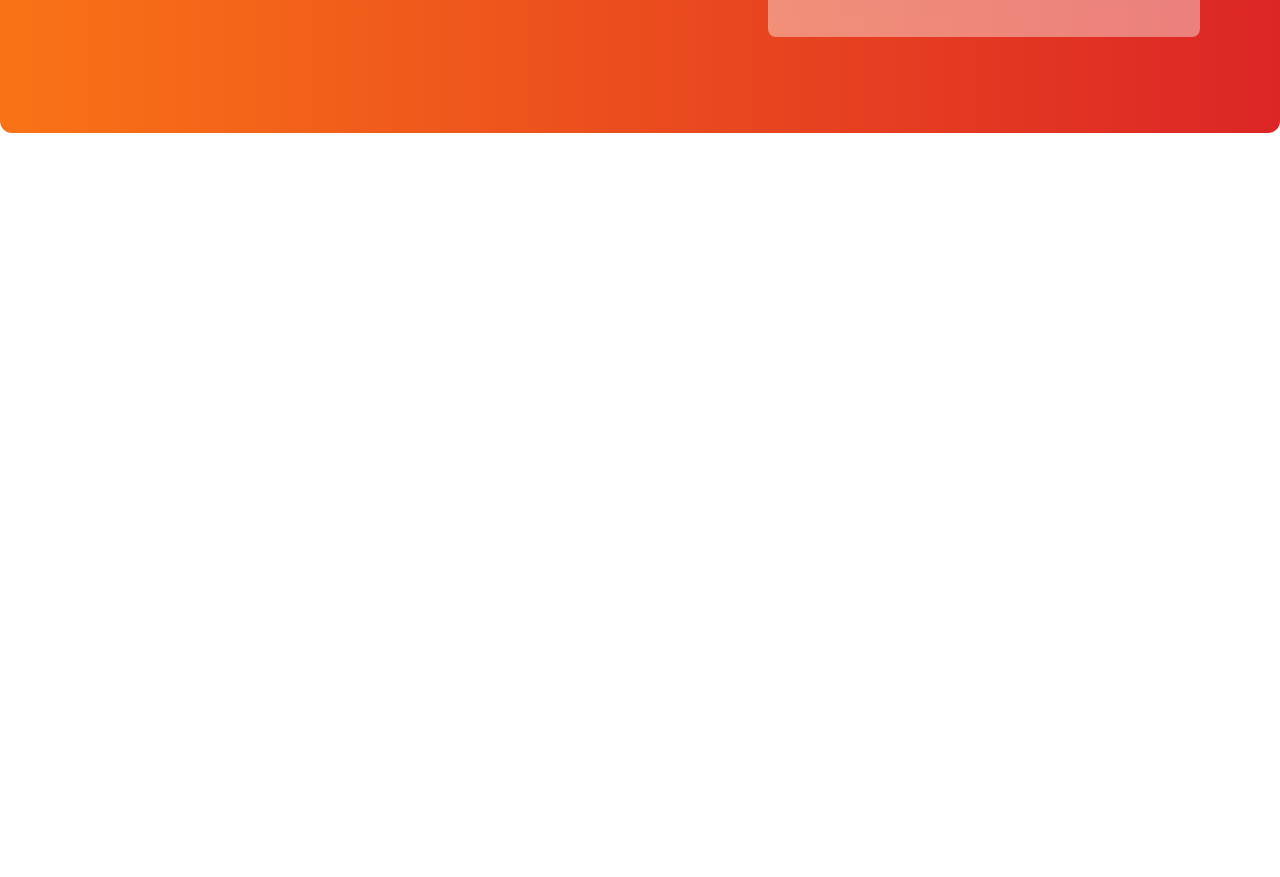
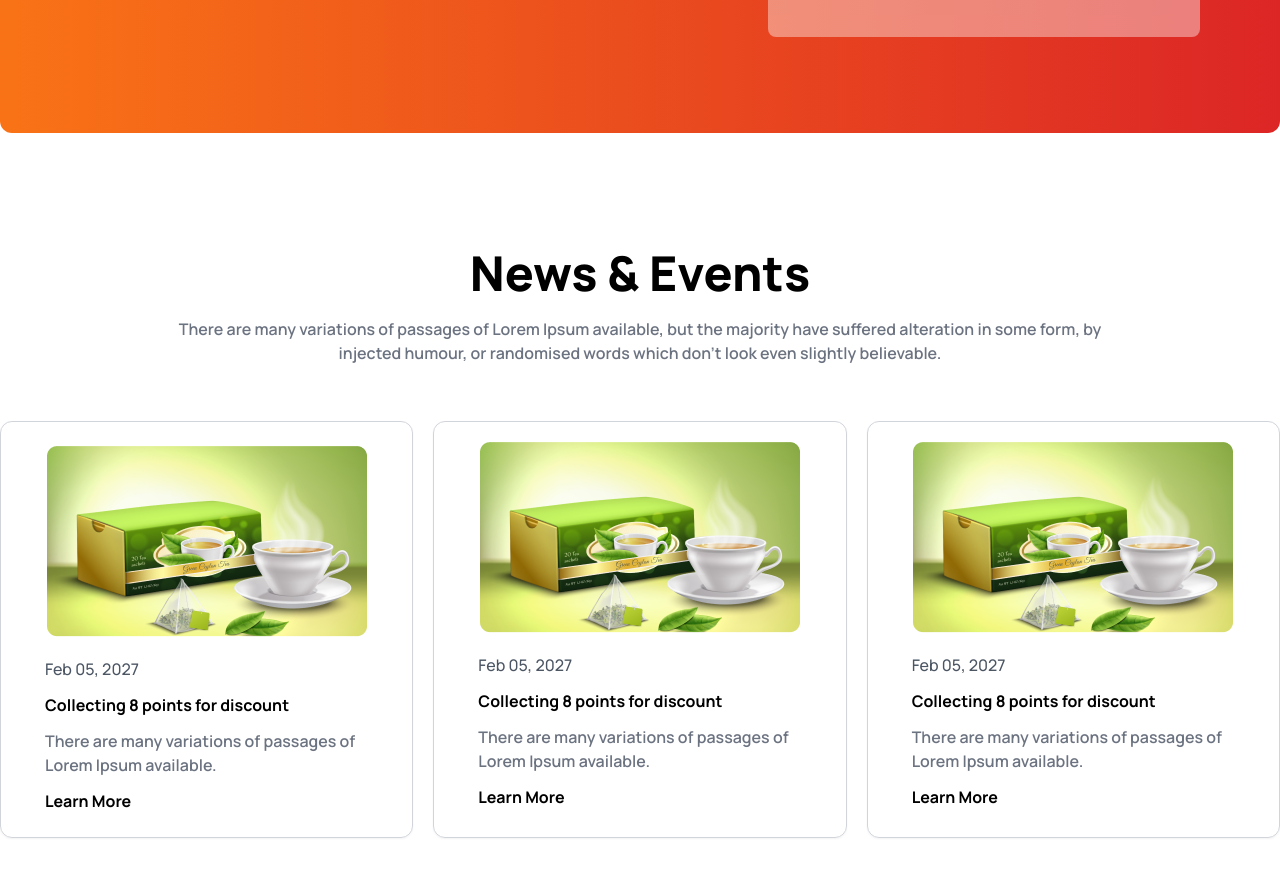
Before and after one commit to khalidhossain5000/my-tea-house-landing-page-using-tailwind, a plain HTML site: page index.html in a window 1280 px wide. Shown: the part 2526-3403 px from the top of the page. Before the commit the page ends 2775 px from the top, so only its background shows below. Drawn offline with nearby package versions, Linux system fonts and the light colour scheme.

Commit message:
news and event section completed

```diff
--- a/index.html
+++ b/index.html
@@ -213,6 +213,55 @@
                 </div>
             </div>
         </section>
+
+        <!-- news and events section  -->
+         <section class="mb-24 pb-5">
+            <!-- title  -->
+             <h1 class="text-5xl font-extrabold text-center mb-5">News & Events</h1>
+             <p class="text-gray-500 font-semibold text-center md:w-9/12 mx-auto">There are many variations of passages of Lorem Ipsum available, but the majority have suffered alteration in some form, by injected humour, or randomised words which don't look even slightly believable. </p>
+
+             <!-- events card section  -->
+              <div class="grid grid-cols-1 md:grid-cols-2 lg:grid-cols-3 gap-5 mt-14">
+                <!-- card-1  -->
+                 <div class="border-[1px] shadow-sm border-gray-300 rounded-xl px-5 py-6 mx-auto">
+                    <img class="mx-auto mb-5" src="images/news-1.png" alt="">
+                    <!-- card contetn  -->
+                    <div class="ml-6">
+                        <span class=" mx-auto font-medium text-gray-600">Feb 05, 2027</span>
+                    <h1 class="my-3 font-xl font-bold">Collecting 8 points for discount</h1>
+                    <p class="mb-3 font-semibold text-gray-500">There are many variations of passages of Lorem Ipsum available.</p>
+                    <button class="font-bold hover:cursor-pointer">Learn More</button>
+                    </div>
+                 </div>
+
+                 <!-- card-2  -->
+                 <div class="border-[1px] shadow-sm border-gray-300 rounded-xl p-5">
+                    <img class="mx-auto mb-5" src="images/news-1.png" alt="">
+                    <!-- card content  -->
+                   <div class="ml-6">
+                    <span class="mt-3 font-medium text-gray-600">Feb 05, 2027</span>
+                    <h1 class="my-3 font-xl font-bold">Collecting 8 points for discount</h1>
+                    <p class="mb-3 font-semibold text-gray-500">There are many variations of passages of Lorem Ipsum available.</p>
+                    <button class="font-bold hover:cursor-pointer">Learn More</button>
+                   </div>
+                 </div>
+
+                 <!-- card-3  -->
+                 <div class="tex-center border-[1px] shadow-sm border-gray-300 rounded-xl p-5 mx-auto">
+                    <img class="mx-auto mb-5" src="images/news-1.png" alt="">
+
+                   <!-- card-content  -->
+                      <div class="ml-6">
+                        <span class="mb-3 font-medium text-gray-600">Feb 05, 2027</span>
+                        <h1 class="my-3 font-xl font-bold mx-auto block">Collecting 8 points for discount</h1>
+                        <p class="mb-3 font-semibold text-gray-500">There are many variations of passages of Lorem Ipsum available.</p>
+                        <button class="font-bold hover:cursor-pointer">Learn More</button>
+                      </div>
+
+                 </div>
+              </div>
+         </section>
+
     </main>
 </body>
 
```
